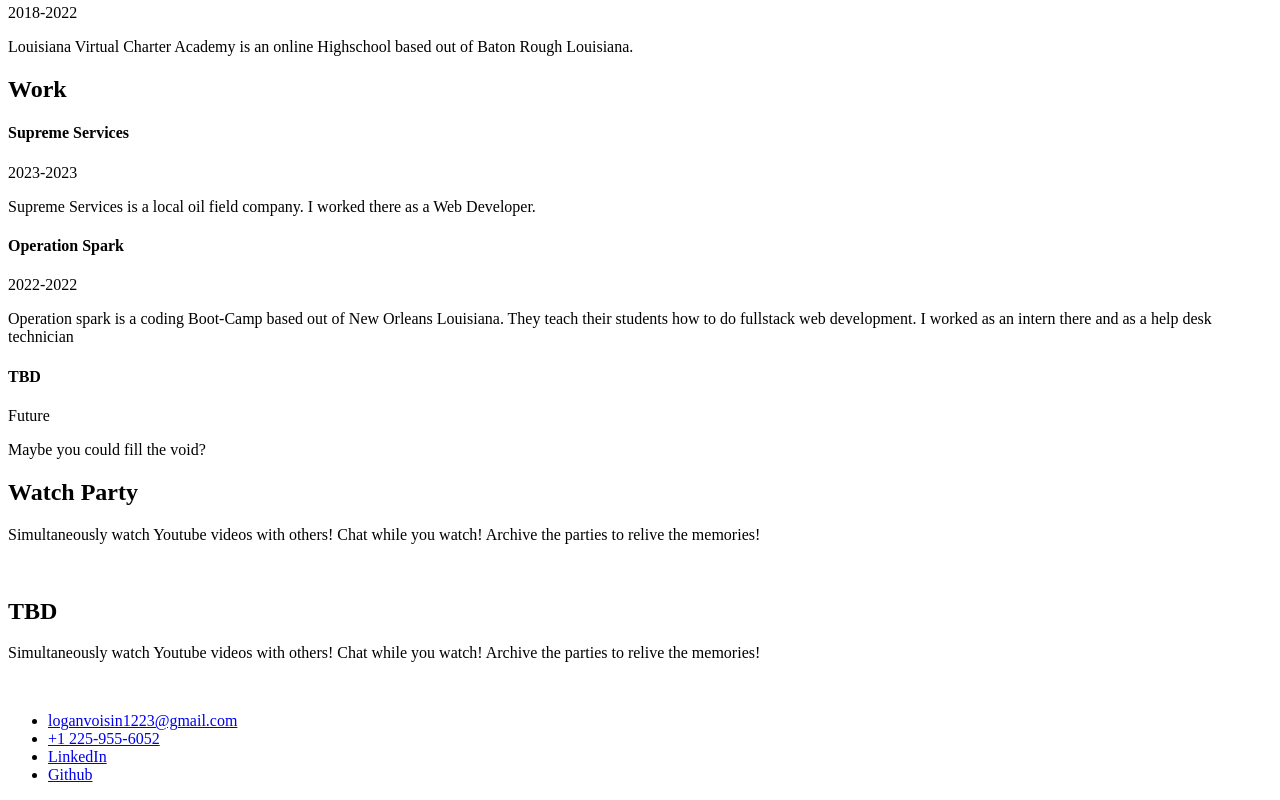
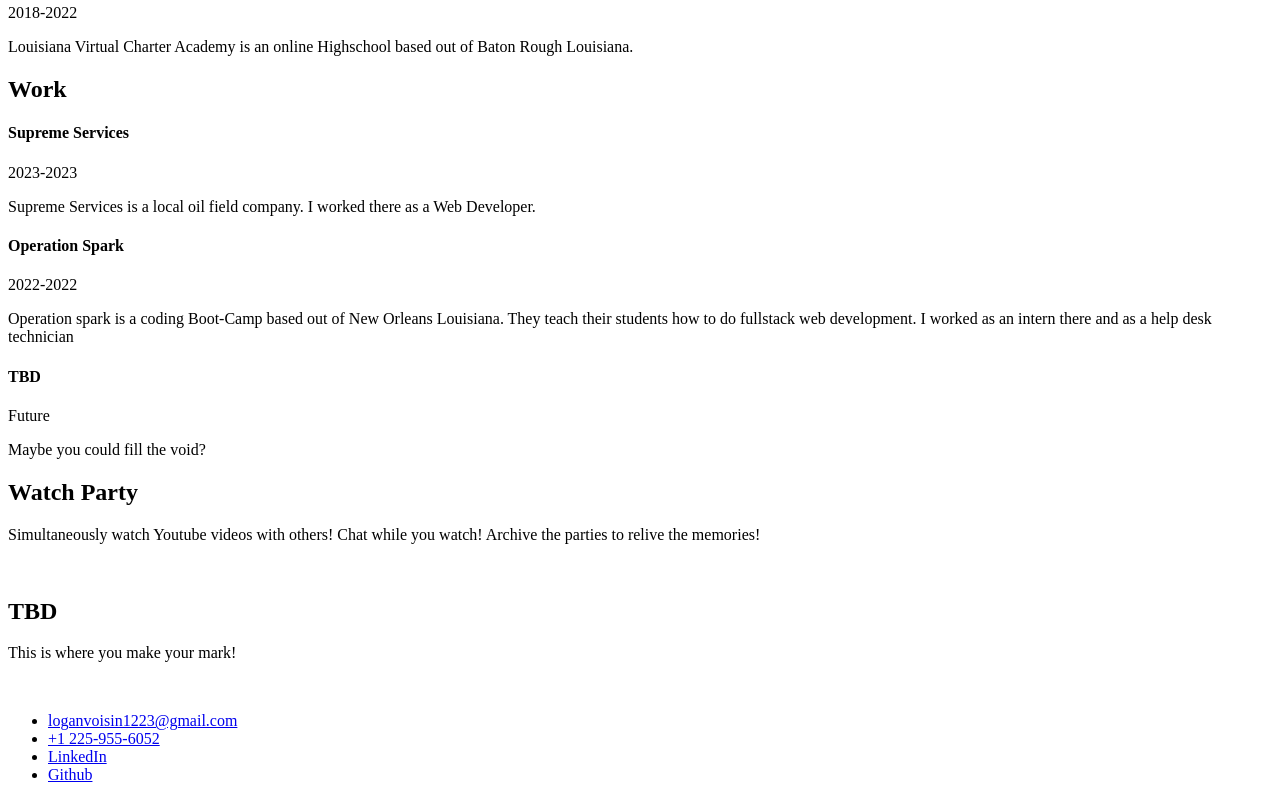
Before and after one commit to LoganVoisin/Resume, a React (Create React App) app in the folder client/: page / in a window 1280 px wide. Shown: the part 1032-1832 px from the top of the page. Built offline with nearby package versions, Linux system fonts and the light colour scheme; the HTML template or start-up script is replaced by a standard one.

Commit message:
update: prep for event. Changes pending

```diff
--- a/client/src/Protfolio.tsx
+++ b/client/src/Protfolio.tsx
@@ -14,8 +14,8 @@
                     <div className='col-2'>
                         <div className='portfolio-container'>
                             <h2 className='h2-med'>TBD</h2>
-                            <p>Simultaneously watch Youtube videos with others! Chat while you watch! Archive the parties to relive the memories!</p>
-                            <img className='portfolio-img' src={require('./imgs/watchparty.jpg').default}></img>
+                            <p>This is where you make your mark!</p>
+                            <img className='portfolio-img' src={require('./imgs/Make.jpg').default}></img>
                         </div>
                     </div>
                 </div>
```
Also changed, not shown: client/src/imgs/Make.jpg (added).
